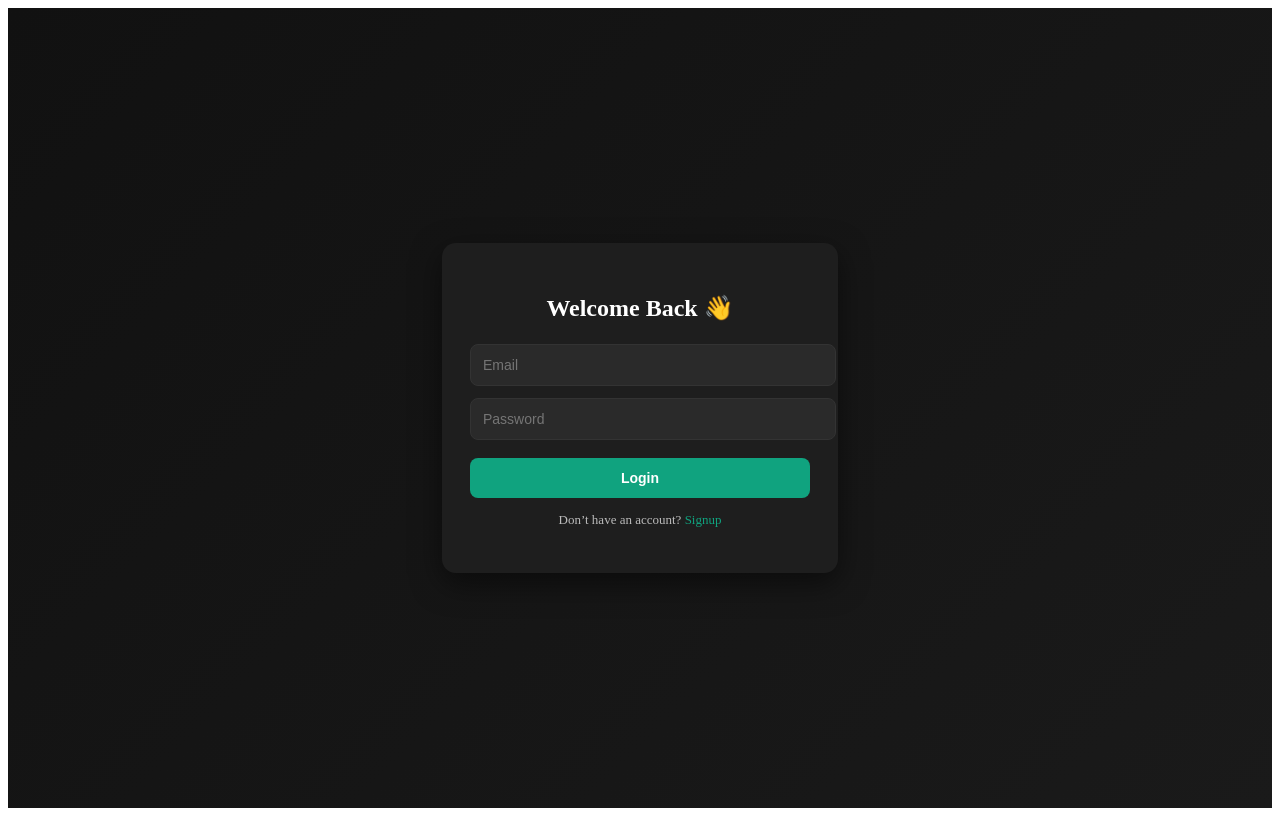
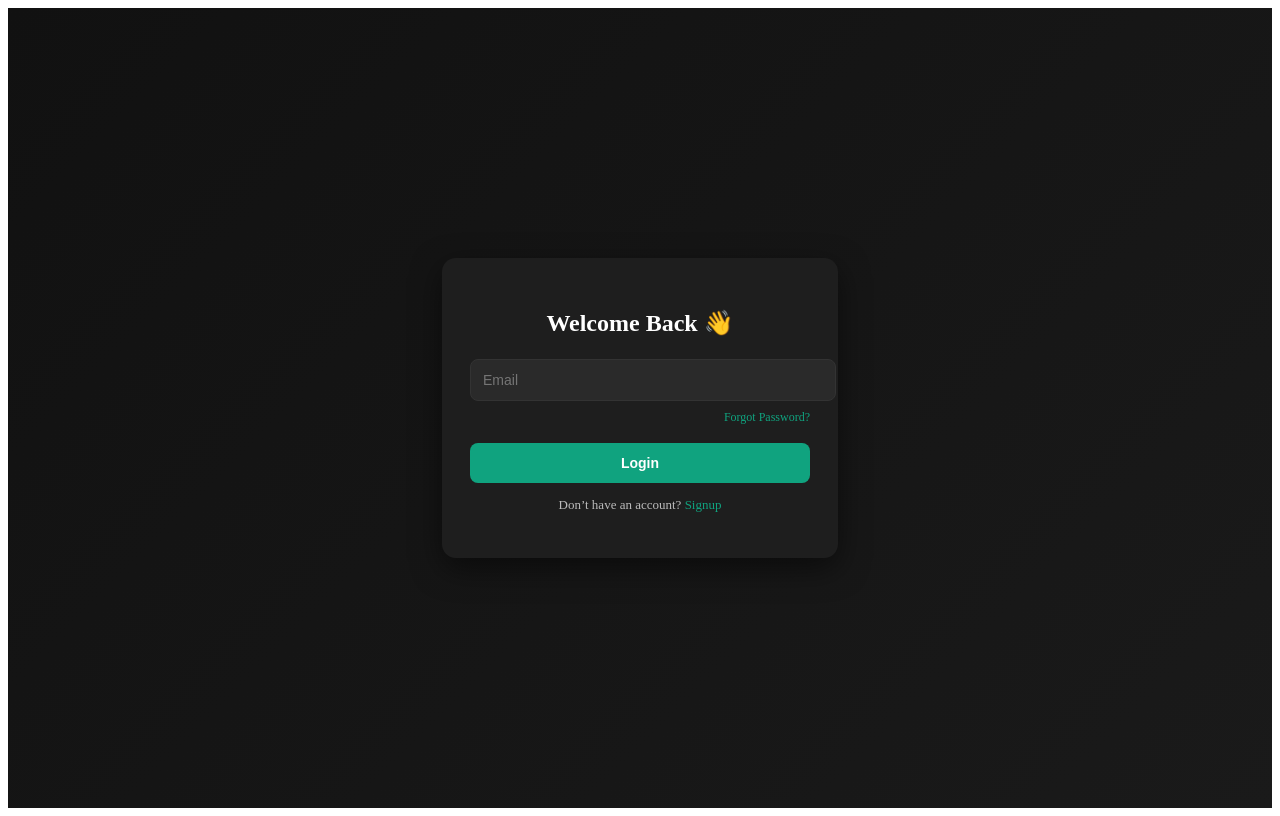
Before and after one commit to Nav33dCodes/smartLearn-AI, a React (Vite) app in the folder smartlearn-frontend/: page /login in a window 1280 px wide. Built offline with nearby package versions, Linux system fonts and the light colour scheme.

Commit message:
Update Login.jsx

```diff
--- a/smartlearn-frontend/src/pages/Login.jsx
+++ b/smartlearn-frontend/src/pages/Login.jsx
@@ -62,14 +62,18 @@ export default function Login() {
           onKeyDown={(e) => e.key === "Enter" && handleLogin()}
         />
 
-        <input
-          style={styles.input}
-          type="password"
-          placeholder="Password"
-          value={password}
-          onChange={e => setPassword(e.target.value)}
-          onKeyDown={(e) => e.key === "Enter" && handleLogin()}
-        />
+   <div style={{ textAlign: "right", marginTop: 6 }}>
+  <span
+    style={{
+      fontSize: 12,
+      color: "#10a37f",
+      cursor: "pointer"
+    }}
+    onClick={() => navigate("/forgot-password")}
+  >
+    Forgot Password?
+  </span>
+</div>
 
         <button
           style={{
```
